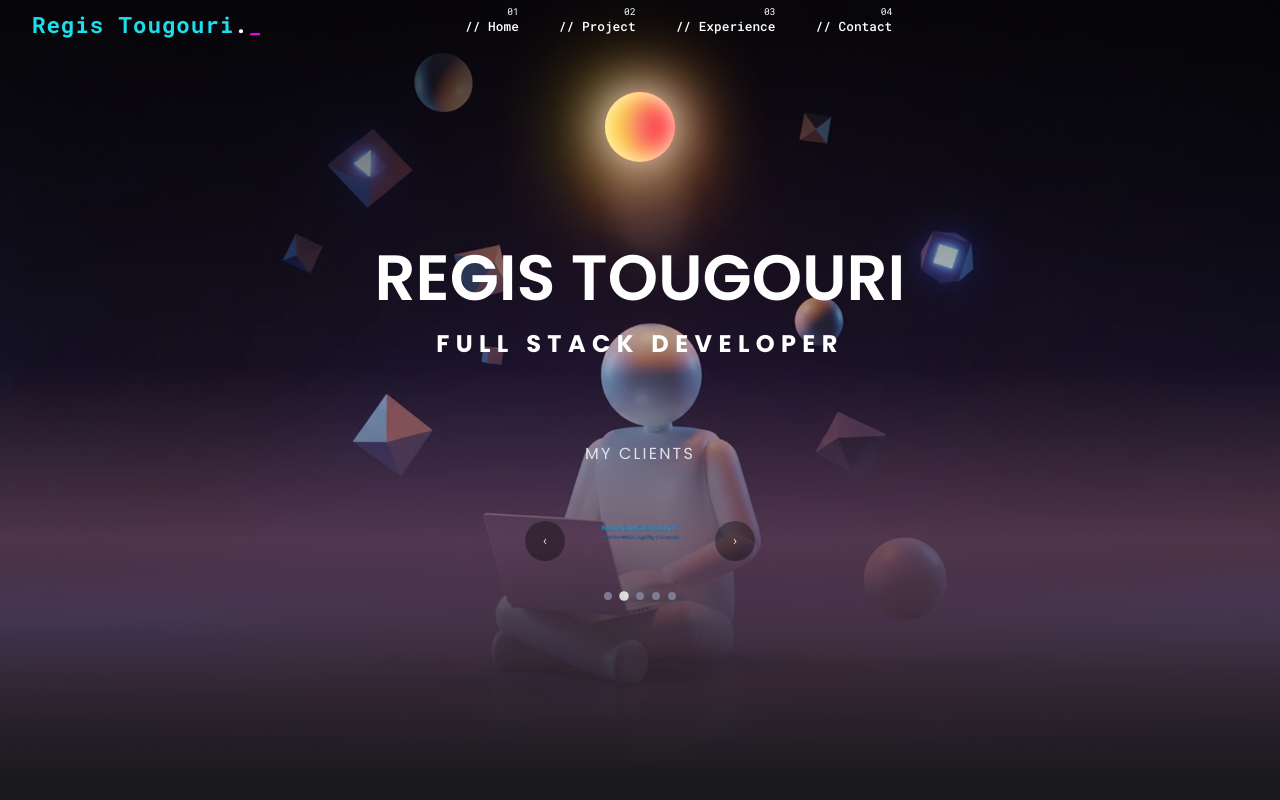
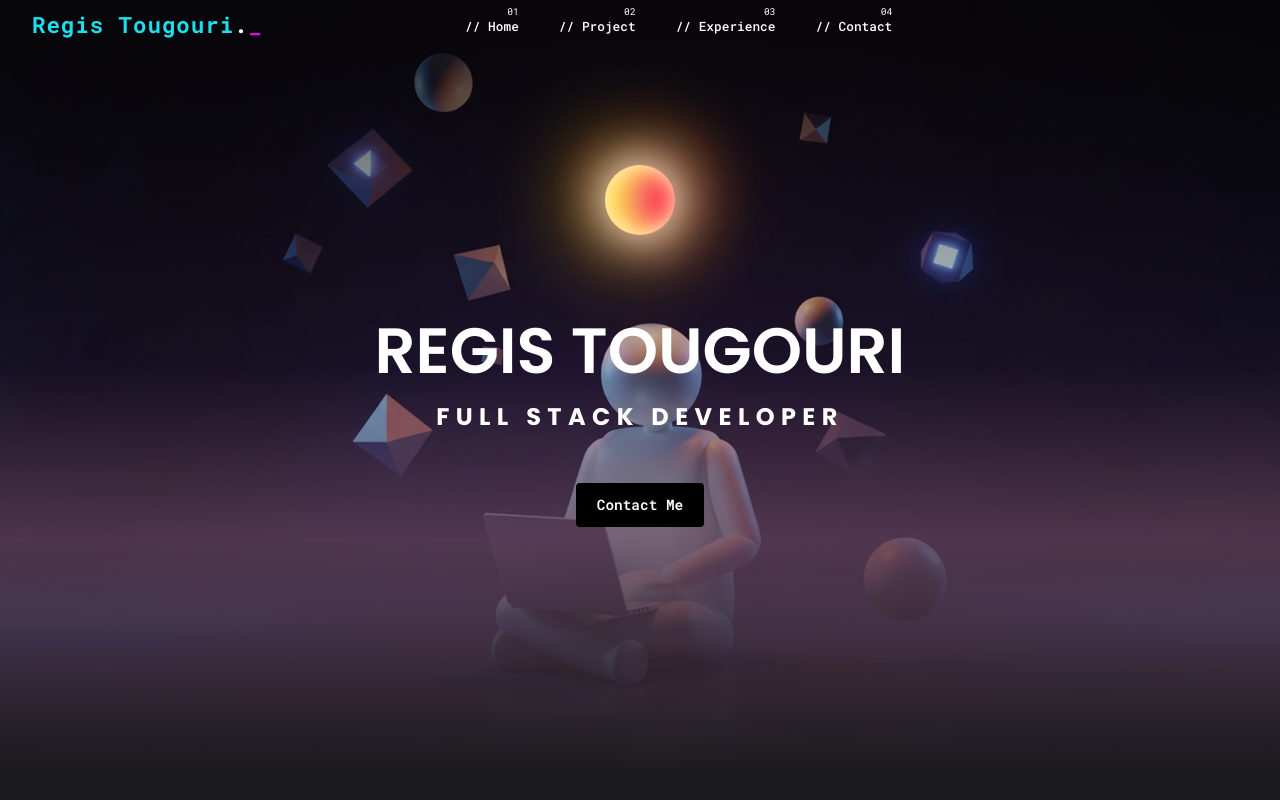
Before and after one commit to MorningStar111998/portfolio-react-app, a React (Vite) app: page / in a window 1280 px wide. Shown: the top 800 px of the page. Built offline with nearby package versions, Linux system fonts and the light colour scheme.

Commit message:
CTA button added

```diff
--- a/src/components/Hero/Hero.css
+++ b/src/components/Hero/Hero.css
@@ -72,27 +72,24 @@
   }
 }
 
-/* Clients  */
-.hero-clients {
-  margin-top: 5rem;
-  display: flex;
-  flex-direction: column;
-  justify-content: center;
-  align-items: center;
-  gap: 1rem;
-  opacity: 0.6;
+/* CTA  */
+.cta-btn {
+  margin-top: 3rem;
+  display: inline-block;
+  background: black;
+  color: white;
+  text-decoration: none;
+  padding: 0.8rem 1.5rem;
+  border-radius: 4px;
+  font-size: 1rem;
+  font-weight: 600;
+  transition: all 0.2s ease;
 }
 
-.hero-clients:hover {
-  opacity: 1;
-}
-
-.hero-clients p {
-  font-family: "Poppins", sans-serif;
-  font-size: 1.4rem;
-  letter-spacing: 2.2px;
-  text-transform: uppercase;
-  color: white;
+.cta-btn:hover {
+  background: white;
+  color: black;
+  transform: scale(1.05);
 }
 
 @media (max-width: 768px) {
@@ -101,16 +98,17 @@
   }
 
   .hero-container h2 {
-    font-size: 0.8rem;
-    letter-spacing: 0.3rem;
+    font-size: 1rem;
+    letter-spacing: 0.2rem;
   }
 
-  .hero-clients {
-    opacity: 0.8;
-  }
-  .hero-clients p{
-    font-size: 1rem;
-  }
+  .cta-btn {
+  padding: 0.6rem 1.1rem;
+  font-size: 0.8rem;
+  font-weight: 600;
+}
+
+
 }
 
 @media screen and (min-width: 768px) and (max-width: 1280px) {
@@ -123,12 +121,13 @@
     letter-spacing: 0.4rem;
   }
 
-  .hero-clients {
-    opacity: 0.8;
-  }
-  .hero-clients p{
-    font-size: 1rem;
-  }
+    .cta-btn {
+  padding: 0.7rem 1.3rem;
+  font-size: 0.9rem;
+  font-weight: 600;
+}
+
+
 }
 @media screen and (min-width: 1281px) and (max-width: 1600px) {
     .hero-container h1 {
@@ -140,10 +139,5 @@
     letter-spacing: 0.4rem;
   }
 
-  .hero-clients {
-    opacity: 0.8;
-  }
-  .hero-clients p{
-    font-size: 2rem;
-  }
+
 }
--- a/src/components/Hero/Hero.jsx
+++ b/src/components/Hero/Hero.jsx
@@ -1,21 +1,21 @@
 import "./Hero.css";
-import Clients from "./Clients";
-import Carousel from "./Carousel";
+// import Clients from "./Clients";
+// import Carousel from "./Carousel";
 
-const clientImagesModules = import.meta.glob(
-  "./../../assets/clients-logos/*.{png,jpg,webp}",
-  { eager: true }
-);
+// const clientImagesModules = import.meta.glob(
+//   "./../../assets/clients-logos/*.{png,jpg,webp}",
+//   { eager: true }
+// );
 
-const clientImages = Object.keys(clientImagesModules).reduce((acc, path) => {
-  const filename = path.match(/([^/]+)\.(png|jpg,webp)$/i)[1];
+// const clientImages = Object.keys(clientImagesModules).reduce((acc, path) => {
+//   const filename = path.match(/([^/]+)\.(png|jpg,webp)$/i)[1];
 
-  acc[filename] = clientImagesModules[path].default;
+//   acc[filename] = clientImagesModules[path].default;
 
-  return acc;
-}, {});
+//   return acc;
+// }, {});
 
-const imageSrc = Object.values(clientImages);
+// const imageSrc = Object.values(clientImages);
 
 
 function Hero() {
@@ -25,9 +25,8 @@ function Hero() {
         <div className="floating-globe"></div>
         <h1>Regis Tougouri</h1>
         <h2>Full Stack Developer</h2>
-        <div className="hero-clients">
-          <p>My Clients</p>
-          <Carousel images={imageSrc} autoPlay={true} interval={3500} />
+        <div className="hero-cta">
+          <a href="#contact" className="cta-btn">Contact Me</a>
         </div>
         <img src="" alt="" />
       </div>
--- a/src/components/ScrollButton/ScrollButton.css
+++ b/src/components/ScrollButton/ScrollButton.css
@@ -17,6 +17,8 @@
 .scroll-button.invisible {
   bottom: -60px;
   opacity: 0;
+  pointer-events: none;
+
 }
 
 
```
